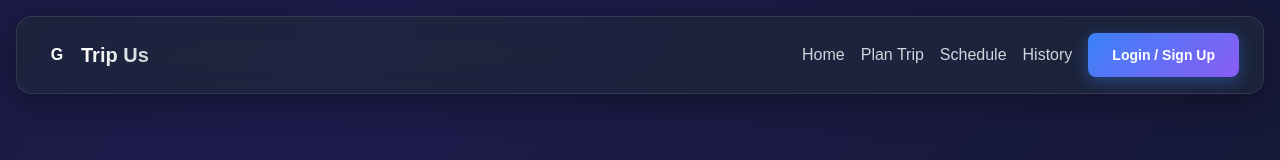
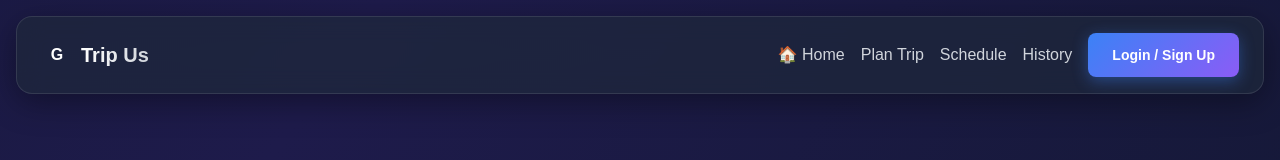
Before and after one commit to matrixjoy45-sys/S-trip, a Next.js app in the folder frontend/: page / in a window 1280 px wide. Shown: the top 160 px of the page. Built offline with nearby package versions, Linux system fonts and the light colour scheme; no server answers.

Commit message:
navbar: added home button without affecting plan trip

```diff
--- a/frontend/src/components/Navbar.tsx
+++ b/frontend/src/components/Navbar.tsx
@@ -91,8 +91,8 @@ export default function Navbar() {
       </div>
 
       <div className="flex flex-wrap items-center justify-center gap-3 sm:gap-4 w-full sm:w-auto text-sm md:text-base">
-        <Link href="/" className="text-gray-300 hover:text-white transition-colors py-1">
-          Home
+        <Link href="/setup" className="text-gray-300 hover:text-white transition-colors py-1 flex items-center gap-1">
+          🏠 Home
         </Link>
         <Link href="/setup" className="text-gray-300 hover:text-white transition-colors py-1">
           Plan Trip
```
